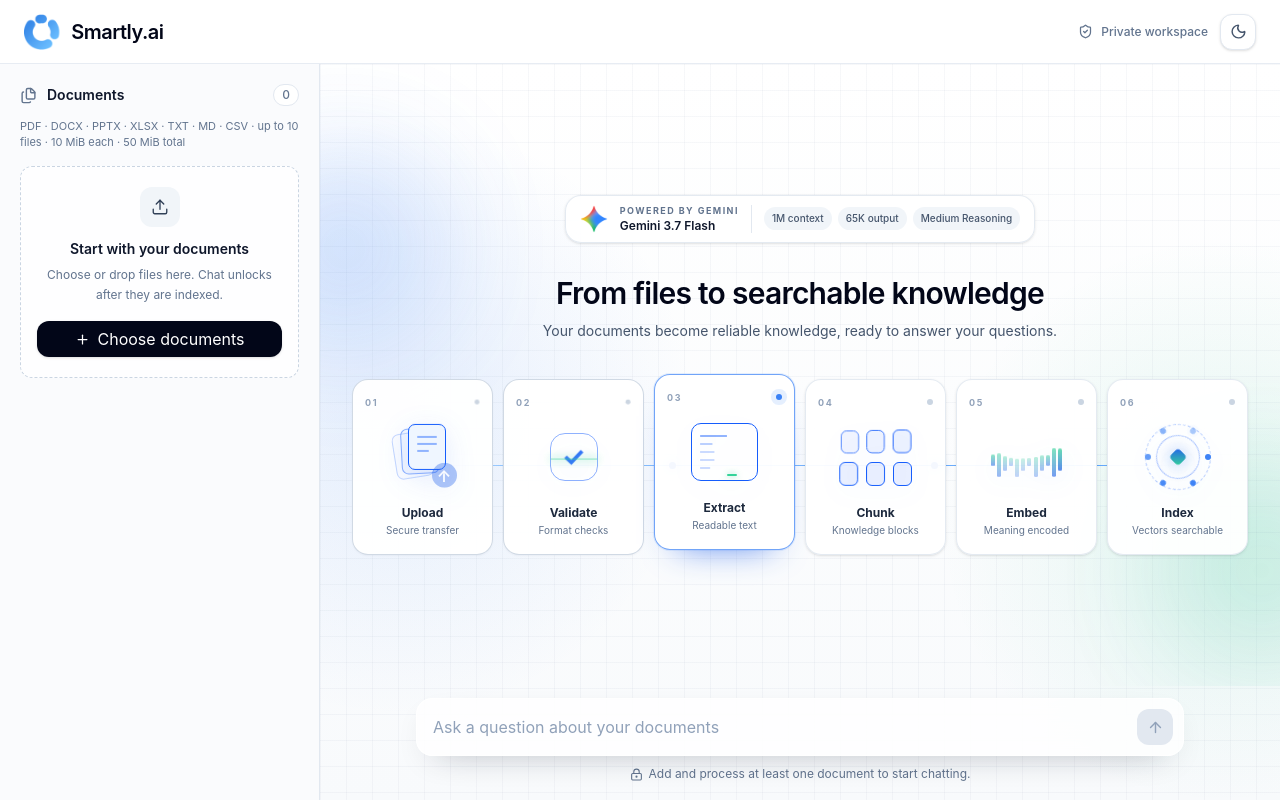
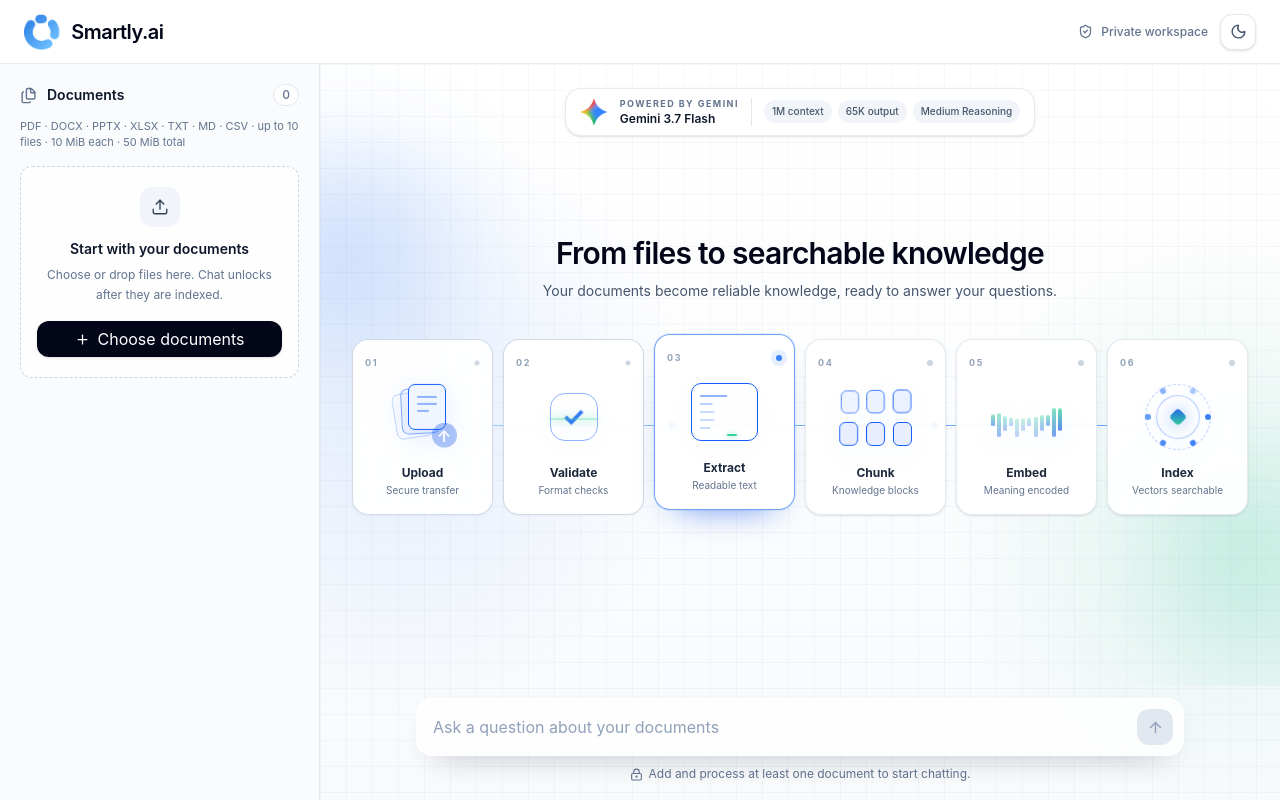
Before and after one commit to bdllhfrance-star/docchat, a Next.js app: page / in a window 1280 px wide. Built offline with nearby package versions, Linux system fonts and the light colour scheme.

Commit message:
style: pin Gemini signature near top

```diff
--- a/src/components/workspace/rag-pipeline-visualizer.tsx
+++ b/src/components/workspace/rag-pipeline-visualizer.tsx
@@ -201,19 +201,22 @@
     >
       <div className="rag-ambient-orb rag-ambient-orb-left" aria-hidden="true" />
       <div className="rag-ambient-orb rag-ambient-orb-right" aria-hidden="true" />
+      {mode === "waiting" ? (
+        <div className="absolute top-5 left-1/2 z-20 w-full -translate-x-1/2 px-4 sm:top-6">
+          <GeminiPoweredBadge />
+        </div>
+      ) : null}
 
       <div className="relative z-10 w-full max-w-6xl">
-        {mode === "waiting" ? (
-          <GeminiPoweredBadge />
-        ) : (
+        {mode !== "waiting" ? (
           <div className="inline-flex items-center gap-2 rounded-full border border-blue-200 bg-blue-50/90 px-3 py-1 text-[10px] font-bold tracking-[0.2em] text-blue-700 uppercase dark:border-blue-900 dark:bg-blue-950/70 dark:text-blue-300">
             <span className="rag-replay-dot size-1.5 rounded-full bg-blue-500" aria-hidden="true" />
             {content.badge}
           </div>
-        )}
+        ) : null}
         <h1
           id="rag-pipeline-heading"
-          className={`${mode === "waiting" ? "mt-8" : "mt-4"} text-2xl font-semibold tracking-tight text-slate-950 dark:text-white sm:text-3xl`}
+          className={`${mode === "waiting" ? "mt-0" : "mt-4"} text-2xl font-semibold tracking-tight text-slate-950 dark:text-white sm:text-3xl`}
         >
           {content.heading}
         </h1>
```
